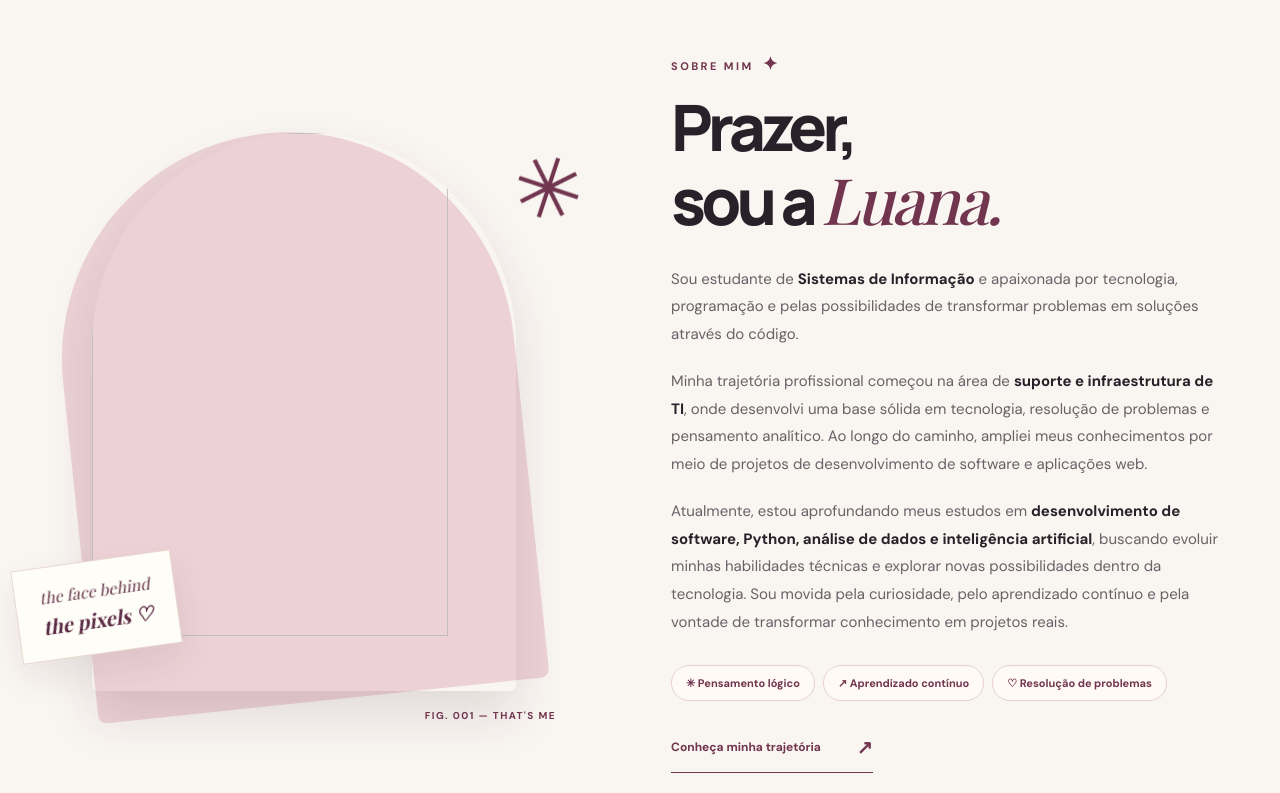
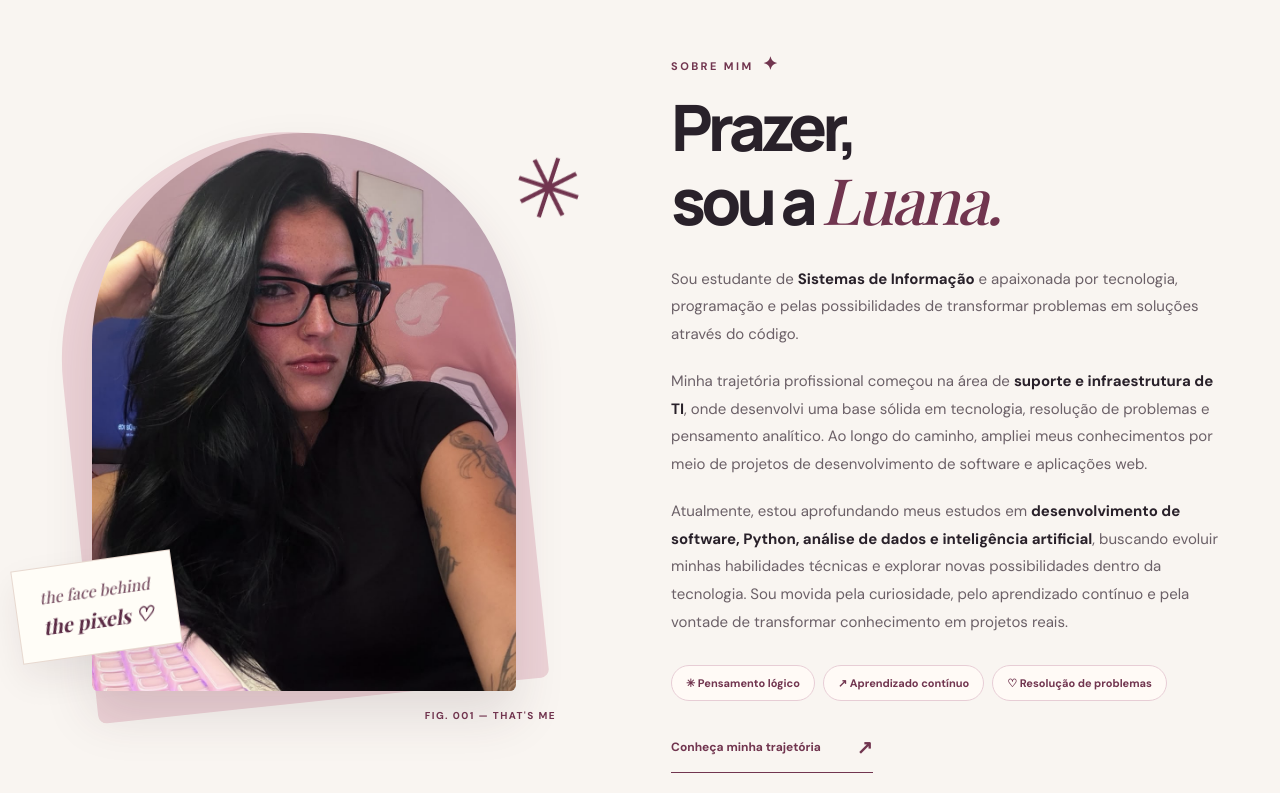
Before and after one commit to Luanablucas/portfolio-luana, a plain HTML site: page index.html in a window 1280 px wide. Shown: the part 1043-1836 px from the top of the page. Drawn offline with nearby package versions, Linux system fonts and the light colour scheme; a web font is replaced by a local one.

Commit message:
feat: prepara portfolio para publicacao

```diff
--- a/index.html
+++ b/index.html
@@ -190,7 +190,7 @@
             <div class="about-photo-wrap reveal">
               <div class="photo-backdrop"></div>
 
-              <img class="about-photo" src="./assets/foto-perfil.svg" alt="" />
+              <img class="about-photo" src="./assets\luana.jpeg" alt="" />
               <div class="photo-scribble" aria-hidden="true">✳</div>
               <div class="photo-label">
                 the face behind<br /><strong>the pixels ♡</strong>
```
Also changed, not shown: assets/luana.jpeg (added).
